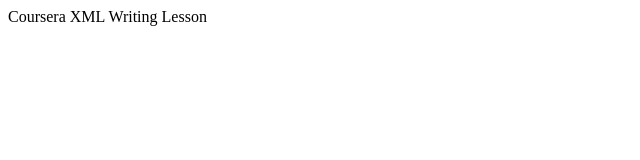
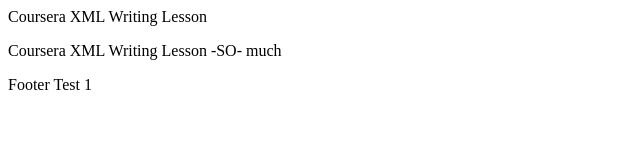
Before and after one commit to the-sarahb/hello-word, a plain HTML site: page coursera/CourseraWeek1.html in a window 1280 px wide. Shown: the whole page, without its empty margins (0-640 px from the left). Drawn offline with Linux system fonts and the light colour scheme.

Commit message:
adding new file coursera

```diff
--- a/coursera/CourseraWeek1.html
+++ b/coursera/CourseraWeek1.html
@@ -6,8 +6,11 @@
 </head>
 <body>
 Coursera XML Writing Lesson
+<p>Coursera XML Writing Lesson -<span>SO</span>- much</p>
+<footer>
+Footer Test 1
+</footer>
+
 </body>
-<footer>
 
-</footer>
 </html>
```
